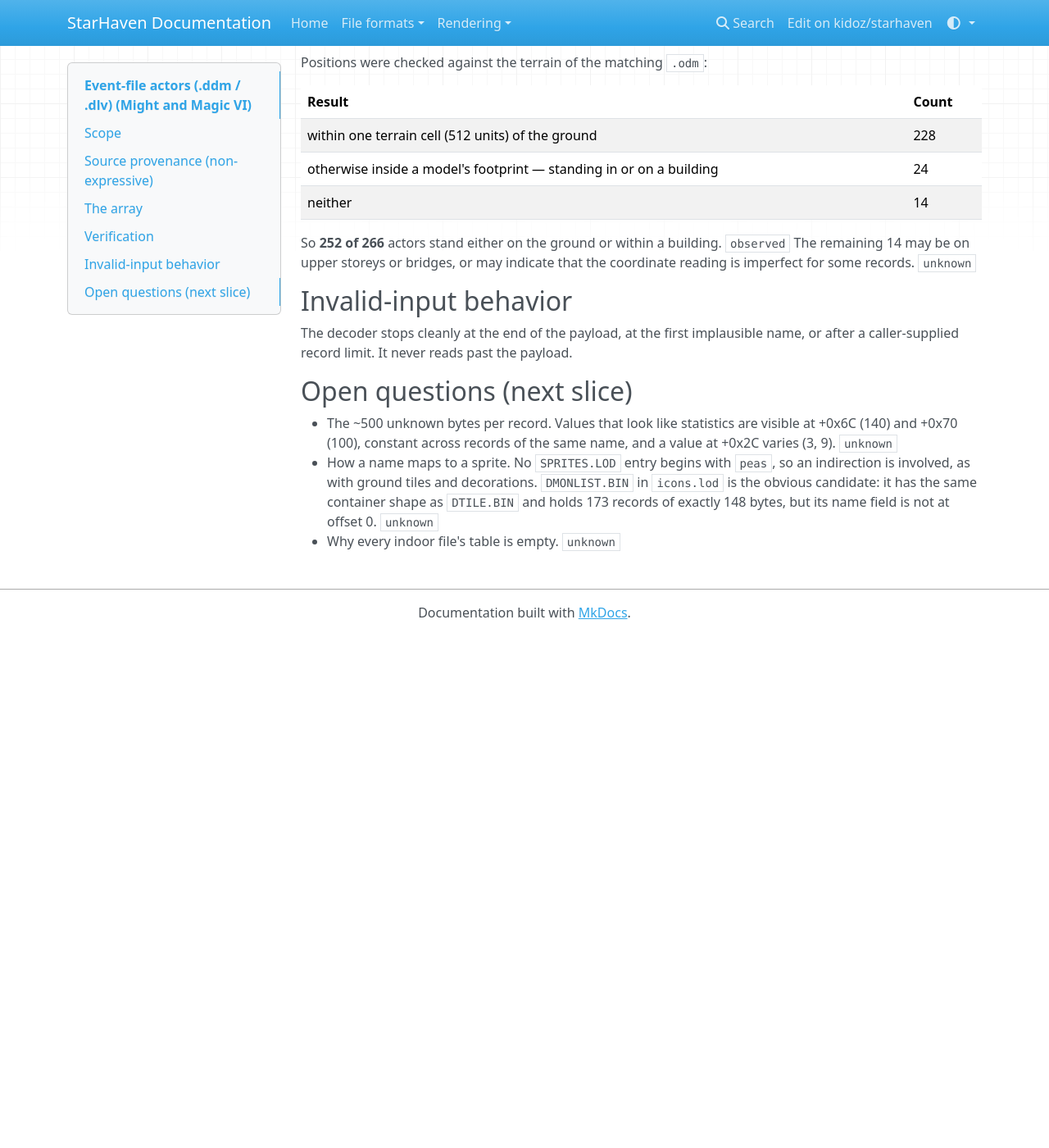
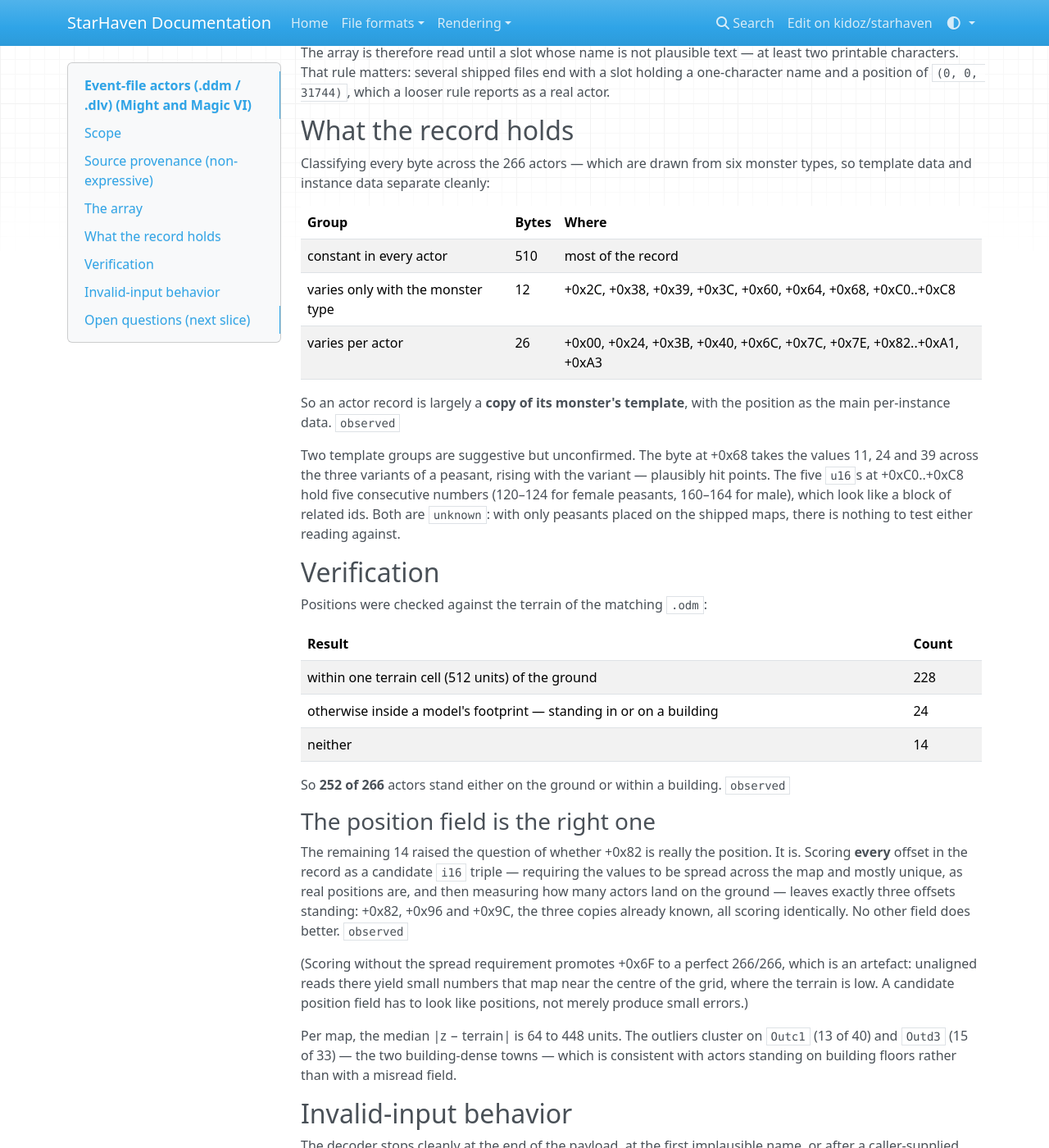
Before and after one commit to kidoz/starhaven, an MkDocs documentation site: the page built from docs/formats/event-actors.md, in a window 1280 px wide and 1400 px high, scrolled down 1617 px. Shown: the whole window at 82% size. Built offline with MkDocs 1.6.1, drawn with Linux system fonts in a browser that asks for light colours; nearby versions of some CDN libraries; before the commit the page ends 2392 px from its top, so only the background shows below that; some of the changed text lies outside the part shown.

Commit message:
Verify the actor position field and map the record

```diff
--- a/docs/formats/event-actors.md
+++ b/docs/formats/event-actors.md
@@ -41,7 +41,10 @@ either live elsewhere in the payload or are absent. `unknown`
 | --- | --- | --- | --- | --- | --- |
 | +0x00 | 4 | i32 | unknown | unknown | 40 or 58 on the first record, 0 on the rest |
 | +0x04 | ≤32 | char[] | name | observed | NUL-terminated, e.g. `"Peasant"` |
-| +0x24 | 94 | — | unknown | unknown | stats and flags, unconfirmed |
+| +0x24 | 20 | — | unknown | unknown | |
+| +0x38 | 1 | u8 | monster_id | observed | index into `DMONLIST.BIN` |
+| +0x39 | 1 | u8 | variant | inferred | 1..3 within the monster's A/B/C triple |
+| +0x3A | 72 | — | unknown | unknown | stats and flags, unconfirmed |
 | +0x82 | 6 | i16[3] | position | observed | world x, y, z |
 | +0x88 | 14 | — | unknown | unknown | |
 | +0x96 | 6 | i16[3] | position copy | observed | |
@@ -65,6 +68,27 @@ at least two printable characters. That rule matters: several shipped files end
 with a slot holding a one-character name and a position of `(0, 0, 31744)`,
 which a looser rule reports as a real actor.
 
+## What the record holds
+
+Classifying every byte across the 266 actors — which are drawn from six monster
+types, so template data and instance data separate cleanly:
+
+| Group | Bytes | Where |
+| --- | --- | --- |
+| constant in every actor | 510 | most of the record |
+| varies only with the monster type | 12 | +0x2C, +0x38, +0x39, +0x3C, +0x60, +0x64, +0x68, +0xC0..+0xC8 |
+| varies per actor | 26 | +0x00, +0x24, +0x3B, +0x40, +0x6C, +0x7C, +0x7E, +0x82..+0xA1, +0xA3 |
+
+So an actor record is largely a **copy of its monster's template**, with the
+position as the main per-instance data. `observed`
+
+Two template groups are suggestive but unconfirmed. The byte at +0x68 takes the
+values 11, 24 and 39 across the three variants of a peasant, rising with the
+variant — plausibly hit points. The five `u16`s at +0xC0..+0xC8 hold five
+consecutive numbers (120–124 for female peasants, 160–164 for male), which look
+like a block of related ids. Both are `unknown`: with only peasants placed on
+the shipped maps, there is nothing to test either reading against.
+
 ## Verification
 
 Positions were checked against the terrain of the matching `.odm`:
@@ -76,8 +100,26 @@ Positions were checked against the terrain of the matching `.odm`:
 | neither | 14 |
 
 So **252 of 266** actors stand either on the ground or within a building.
-`observed` The remaining 14 may be on upper storeys or bridges, or may indicate
-that the coordinate reading is imperfect for some records. `unknown`
+`observed`
+
+### The position field is the right one
+
+The remaining 14 raised the question of whether +0x82 is really the position.
+It is. Scoring **every** offset in the record as a candidate `i16` triple —
+requiring the values to be spread across the map and mostly unique, as real
+positions are, and then measuring how many actors land on the ground — leaves
+exactly three offsets standing: +0x82, +0x96 and +0x9C, the three copies
+already known, all scoring identically. No other field does better. `observed`
+
+(Scoring without the spread requirement promotes +0x6F to a perfect 266/266,
+which is an artefact: unaligned reads there yield small numbers that map near
+the centre of the grid, where the terrain is low. A candidate position field
+has to look like positions, not merely produce small errors.)
+
+Per map, the median |z − terrain| is 64 to 448 units. The outliers cluster on
+`Outc1` (13 of 40) and `Outd3` (15 of 33) — the two building-dense towns —
+which is consistent with actors standing on building floors rather than with a
+misread field.
 
 ## Invalid-input behavior
 
```
Also changed, not shown: README.md (+3 -2 lines), 3 other files.
